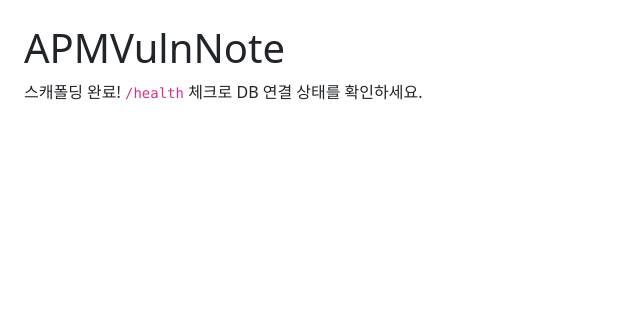
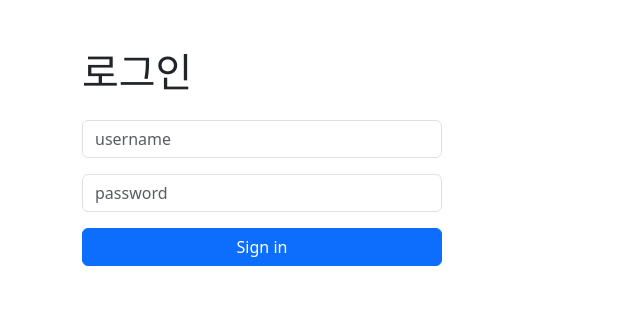
Before and after one commit to Hayeon-Lee/APMVulnNote, a PHP site: page /login in a window 1280 px wide. Shown: the top 313 px of the page, without its empty margins (0-640 px from the left). Run offline with PHP 8.4, Linux system fonts and the light colour scheme.

Commit message:
feat(auth): secure session + login/logout scaffolding

```diff
--- a/app/public/index.php
+++ b/app/public/index.php
@@ -1,5 +1,7 @@
 <?php
 require_once __DIR__.'/../src/lib/db.php';
+require_once __DIR__.'/../src/lib/auth.php';
+start_secure_session();
 
 $path = parse_url($_SERVER['REQUEST_URI'], PHP_URL_PATH);
 
@@ -10,12 +12,40 @@ if ($path === '/health') {
   exit;
 }
 
-// 기본 페이지(임시)
-?><!doctype html>
-<html><head><meta charset="utf-8">
+if ($path === '/login' && $_SERVER['REQUEST_METHOD']==='GET') { include __DIR__.'/../src/views/login.php'; exit; }
+if ($path === '/login' && $_SERVER['REQUEST_METHOD']==='POST') {
+  require_once __DIR__.'/../src/lib/db.php';
+  $u = trim($_POST['username'] ?? '');
+  $p = $_POST['password'] ?? '';
+  $stmt = db()->prepare('SELECT id,username,password,role FROM users WHERE username=?');
+  $stmt->execute([$u]);
+  $row = $stmt->fetch();
+  if ($row && password_verify($p, $row['password'])) {
+    session_regenerate_id(true);
+    $_SESSION['user'] = ['id'=>$row['id'],'username'=>$row['username'],'role'=>$row['role']];
+    header('Location: /'); exit;
+  }
+  $error = '로그인 실패';
+  include __DIR__.'/../src/views/login.php'; exit;
+}
+if ($path === '/logout') { session_destroy(); header('Location: /'); exit; }
+
+$user = current_user();
+?>
+<!doctype html><html><head><meta charset="utf-8">
 <link rel="stylesheet" href="https://cdn.jsdelivr.net/npm/bootstrap@5.3.3/dist/css/bootstrap.min.css">
 <title>APMVulnNote</title></head>
 <body class="p-4">
+  <nav class="mb-3 d-flex gap-3">
+    <a href="/">Home</a>
+    <a href="/health">Health</a>
+    <?php if($user): ?>
+      <span class="text-muted">Hi, <?=$user['username']?></span>
+      <a href="/logout">Logout</a>
+    <?php else: ?>
+      <a href="/login">Login</a>
+    <?php endif; ?>
+  </nav>
   <h1>APMVulnNote</h1>
   <p>스캐폴딩 완료! <code>/health</code> 체크로 DB 연결 상태를 확인하세요.</p>
 </body></html>
--- /dev/null
+++ b/app/src/lib/auth.php
@@ -0,0 +1,14 @@
+<?php
+function start_secure_session() {
+  // 개발용: HTTPS 아니어도 테스트 가능하도록 Secure옵션은 일단 보류, 나중에 prod에서 켬
+  session_set_cookie_params([
+    'lifetime' => 0, 'path' => '/', 'httponly' => true,
+    'samesite' => 'Lax'
+  ]);
+  if (session_status() !== PHP_SESSION_ACTIVE) session_start();
+}
+
+function current_user() { return $_SESSION['user'] ?? null; }
+function require_login() {
+  if (!current_user()) { header('Location: /login'); exit; }
+}
--- /dev/null
+++ b/app/src/views/login.php
@@ -0,0 +1,11 @@
+<!doctype html><html><head><meta charset="utf-8">
+<link rel="stylesheet" href="https://cdn.jsdelivr.net/npm/bootstrap@5.3.3/dist/css/bootstrap.min.css">
+<title>Login</title></head><body class="container py-5">
+  <h1 class="mb-4">로그인</h1>
+  <?php if (!empty($error)): ?><div class="alert alert-danger"><?=$error?></div><?php endif; ?>
+  <form method="post" action="/login" class="vstack gap-3" style="max-width:360px">
+    <input class="form-control" name="username" placeholder="username" required>
+    <input class="form-control" type="password" name="password" placeholder="password" required>
+    <button class="btn btn-primary" type="submit">Sign in</button>
+  </form>
+</body></html>
```
